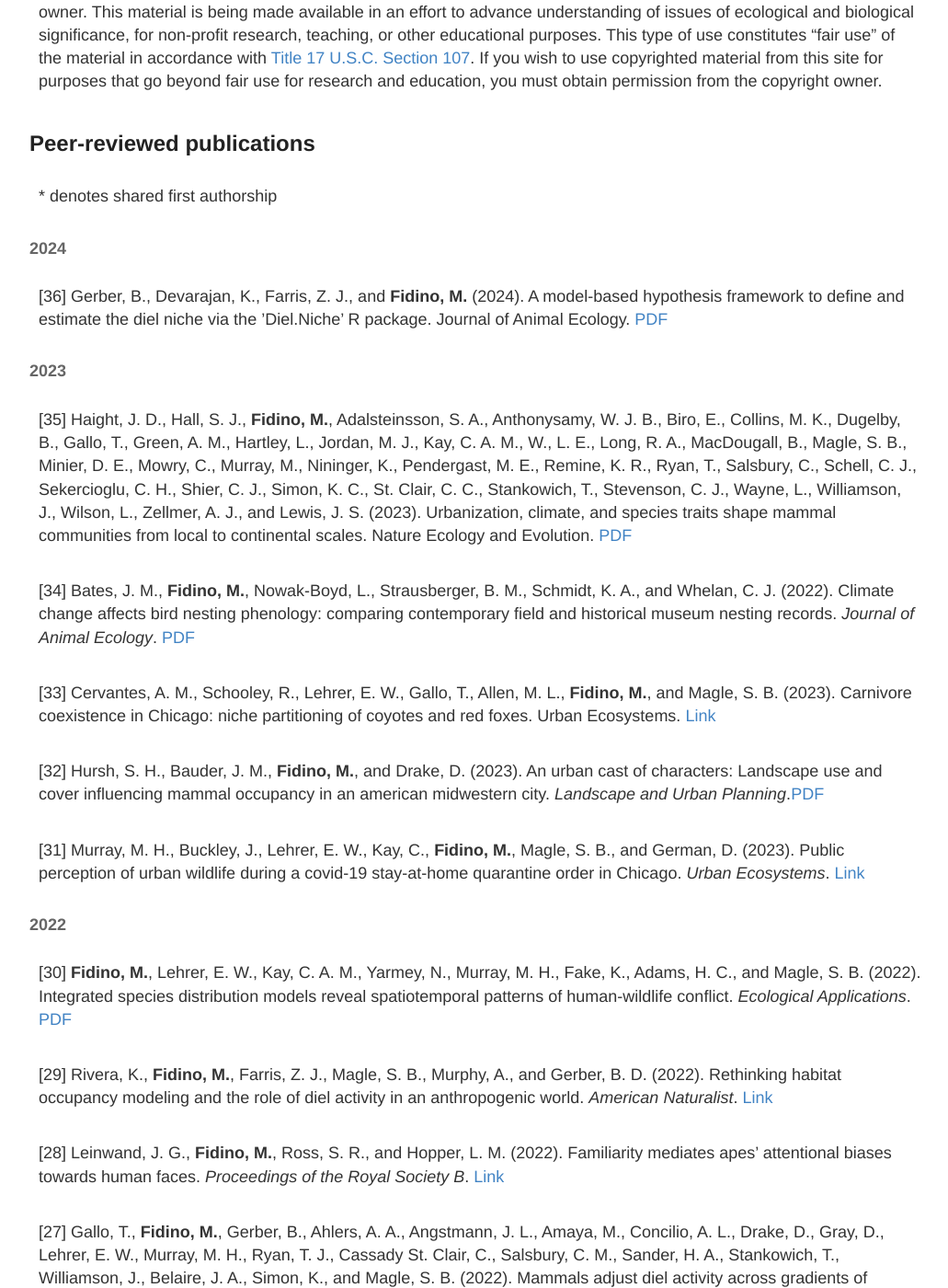
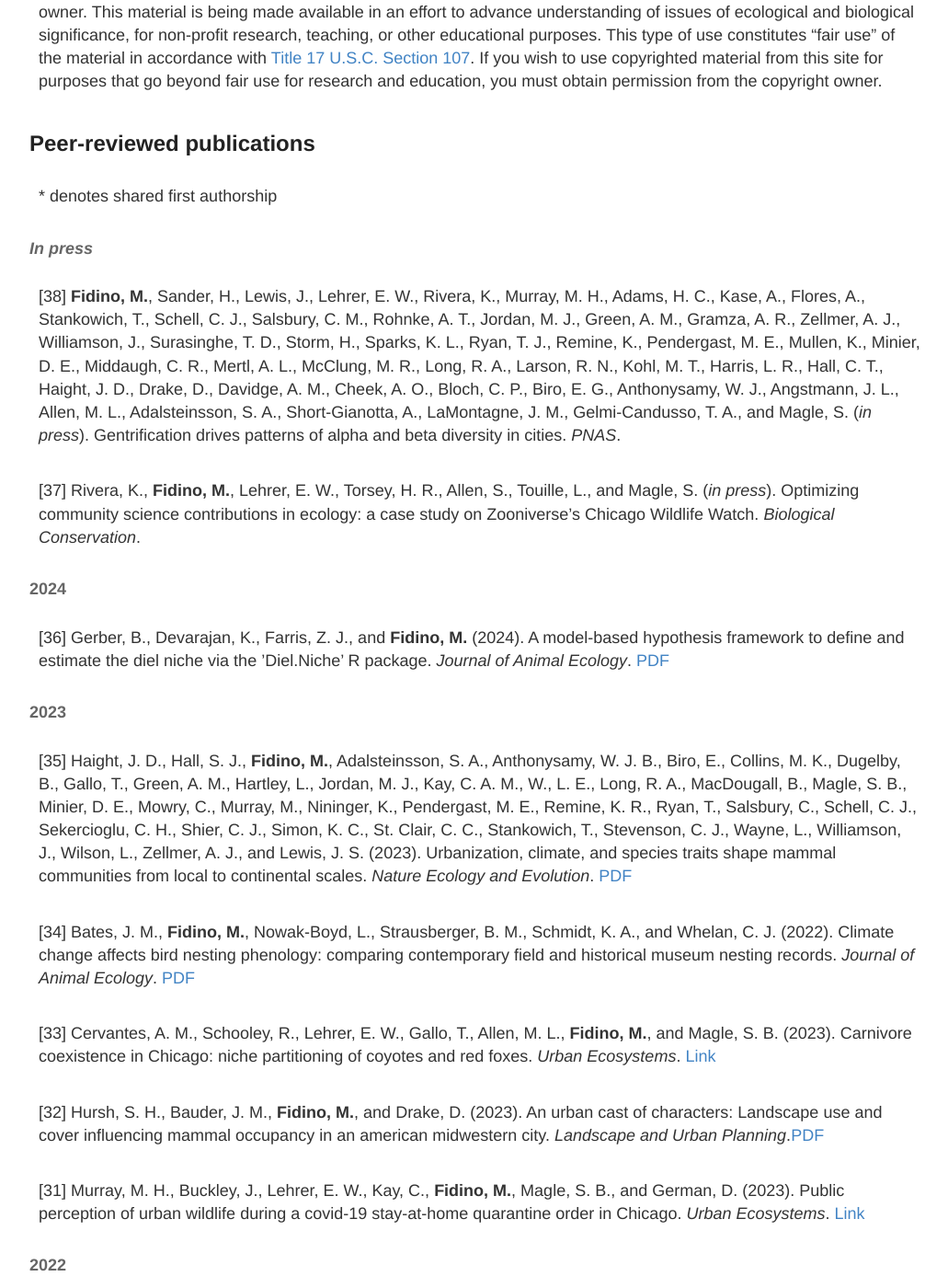
Before and after one commit to mfidino/mfidino.github.io, a Jekyll site: the page built from publications.md, in a window 1280 px wide and 1400 px high, scrolled down 286 px. Shown: the whole window at 92% size, without its empty margins (118-1149 px from the left). Built offline with Jekyll 4.4.1, drawn with Linux system fonts in a browser that asks for light colours.

Commit message:
papers accepted

```diff
--- a/publications.md
+++ b/publications.md
@@ -14,20 +14,26 @@ This site contains copyrighted material, the use of which has not always been sp
 
 <sup>\*</sup> denotes shared first authorship
 
+#### *In press*
+
+[38] **Fidino, M.**, Sander, H., Lewis, J., Lehrer, E. W., Rivera, K., Murray, M. H., Adams, H. C., Kase, A., Flores, A., Stankowich, T., Schell, C. J., Salsbury, C. M., Rohnke, A. T., Jordan, M. J., Green, A. M., Gramza, A. R., Zellmer, A. J., Williamson, J., Surasinghe, T. D., Storm, H., Sparks, K. L., Ryan, T. J., Remine, K., Pendergast, M. E., Mullen, K., Minier, D. E., Middaugh, C. R., Mertl, A. L., McClung, M. R., Long, R. A., Larson, R. N., Kohl, M. T., Harris, L. R., Hall, C. T., Haight, J. D., Drake, D., Davidge, A. M., Cheek, A. O., Bloch, C. P., Biro, E. G., Anthonysamy, W. J., Angstmann, J. L., Allen, M. L., Adalsteinsson, S. A., Short-Gianotta, A., LaMontagne, J. M., Gelmi-Candusso, T. A., and Magle, S. (*in press*). Gentrification drives patterns of alpha and beta diversity in cities. *PNAS*.
+
+[37] Rivera, K., **Fidino, M.**, Lehrer, E. W., Torsey, H. R., Allen, S., Touille, L., and Magle, S. (*in press*). Optimizing community science contributions in ecology: a case study on Zooniverse’s Chicago Wildlife Watch. *Biological Conservation*.
+
 #### 2024
 
-[36] Gerber, B., Devarajan, K., Farris, Z. J., and **Fidino, M.** (2024). A model-based hypothesis framework to define and estimate the diel niche via the ’Diel.Niche’ R package. Journal of Animal Ecology. [PDF](../public/Gerber_Diel_Niche.pdf)
+[36] Gerber, B., Devarajan, K., Farris, Z. J., and **Fidino, M.** (2024). A model-based hypothesis framework to define and estimate the diel niche via the ’Diel.Niche’ R package. *Journal of Animal Ecology*. [PDF](../public/Gerber_Diel_Niche.pdf)
 
 
 
 #### 2023
 
-[35] Haight, J. D., Hall, S. J., **Fidino, M.**, Adalsteinsson, S. A., Anthonysamy, W. J. B., Biro, E., Collins, M. K., Dugelby, B., Gallo, T., Green, A. M., Hartley, L., Jordan, M. J., Kay, C. A. M., W., L. E., Long, R. A., MacDougall, B., Magle, S. B., Minier, D. E., Mowry, C., Murray, M., Nininger, K., Pendergast, M. E., Remine, K. R., Ryan, T., Salsbury, C., Schell, C. J., Sekercioglu, C. H., Shier, C. J., Simon, K. C., St. Clair, C. C., Stankowich, T., Stevenson, C. J., Wayne, L., Williamson, J., Wilson, L., Zellmer, A. J., and Lewis, J. S. (2023). Urbanization, climate, and species traits shape mammal communities from local to continental scales. Nature Ecology and Evolution. [PDF](../public/Haight_2023.pdf)
+[35] Haight, J. D., Hall, S. J., **Fidino, M.**, Adalsteinsson, S. A., Anthonysamy, W. J. B., Biro, E., Collins, M. K., Dugelby, B., Gallo, T., Green, A. M., Hartley, L., Jordan, M. J., Kay, C. A. M., W., L. E., Long, R. A., MacDougall, B., Magle, S. B., Minier, D. E., Mowry, C., Murray, M., Nininger, K., Pendergast, M. E., Remine, K. R., Ryan, T., Salsbury, C., Schell, C. J., Sekercioglu, C. H., Shier, C. J., Simon, K. C., St. Clair, C. C., Stankowich, T., Stevenson, C. J., Wayne, L., Williamson, J., Wilson, L., Zellmer, A. J., and Lewis, J. S. (2023). Urbanization, climate, and species traits shape mammal communities from local to continental scales. *Nature Ecology and Evolution*. [PDF](../public/Haight_2023.pdf)
 
 
 [34] Bates, J. M., **Fidino, M.**, Nowak-Boyd, L., Strausberger, B. M., Schmidt, K. A., and Whelan, C. J. (2022). Climate change affects bird nesting phenology: comparing contemporary field and historical museum nesting records. *Journal of Animal Ecology*. [PDF](../public/Bates_2022.pdf)
 
-[33] Cervantes, A. M., Schooley, R., Lehrer, E. W., Gallo, T., Allen, M. L., **Fidino, M.**, and Magle, S. B. (2023). Carnivore coexistence in Chicago: niche partitioning of coyotes and red foxes. Urban Ecosystems. [Link](https://link.springer.com/article/10.1007/s11252-023-01368-2)
+[33] Cervantes, A. M., Schooley, R., Lehrer, E. W., Gallo, T., Allen, M. L., **Fidino, M.**, and Magle, S. B. (2023). Carnivore coexistence in Chicago: niche partitioning of coyotes and red foxes. *Urban Ecosystems*. [Link](https://link.springer.com/article/10.1007/s11252-023-01368-2)
 
 [32] Hursh, S. H., Bauder, J. M., **Fidino, M.**, and Drake, D. (2023). An urban cast of characters: Landscape use and cover influencing mammal occupancy in an american midwestern city. *Landscape and Urban Planning*.[PDF](../public/Hursh_2022.pdf)
 
```
Also changed, not shown: 1 other file.
